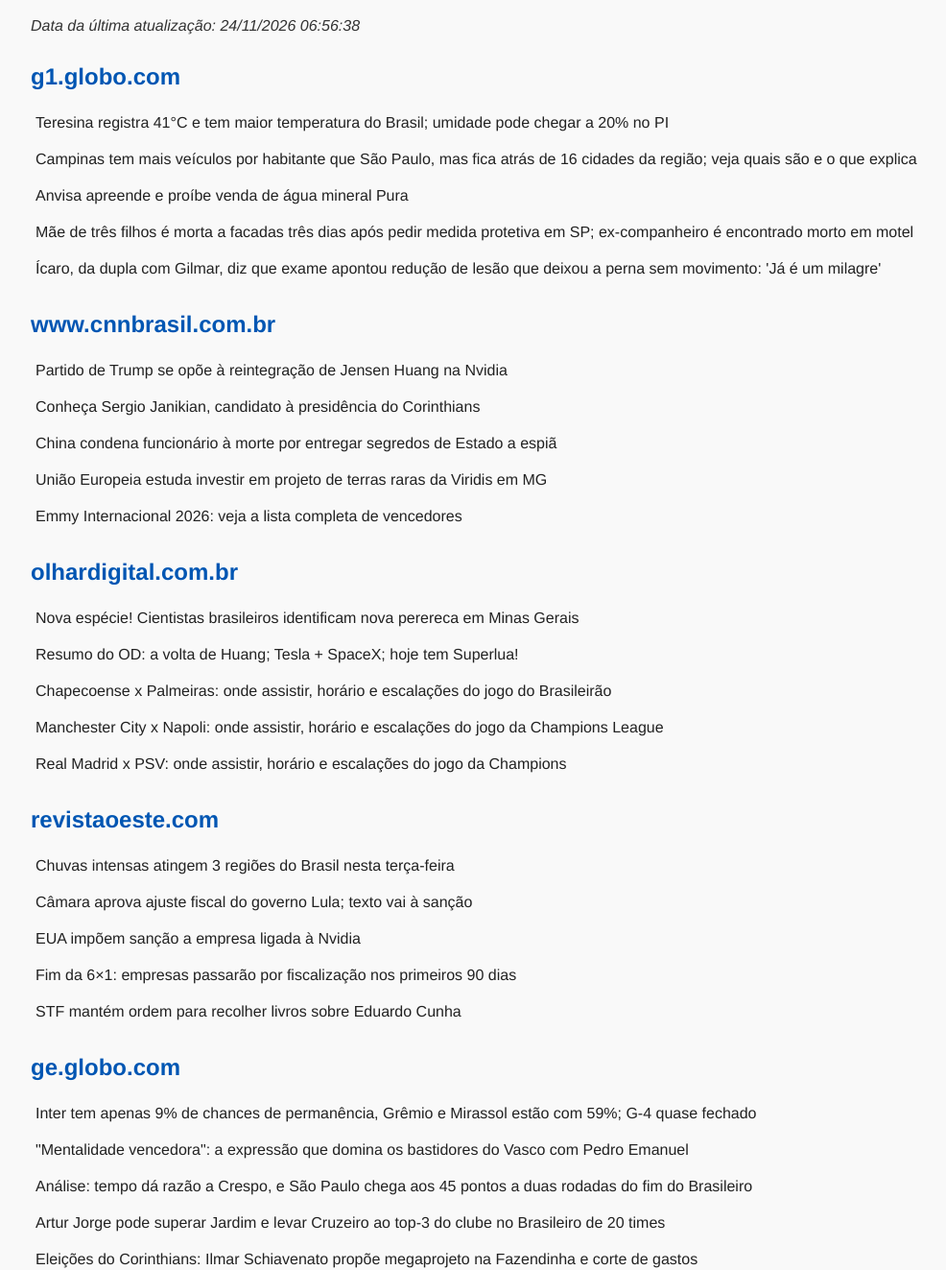
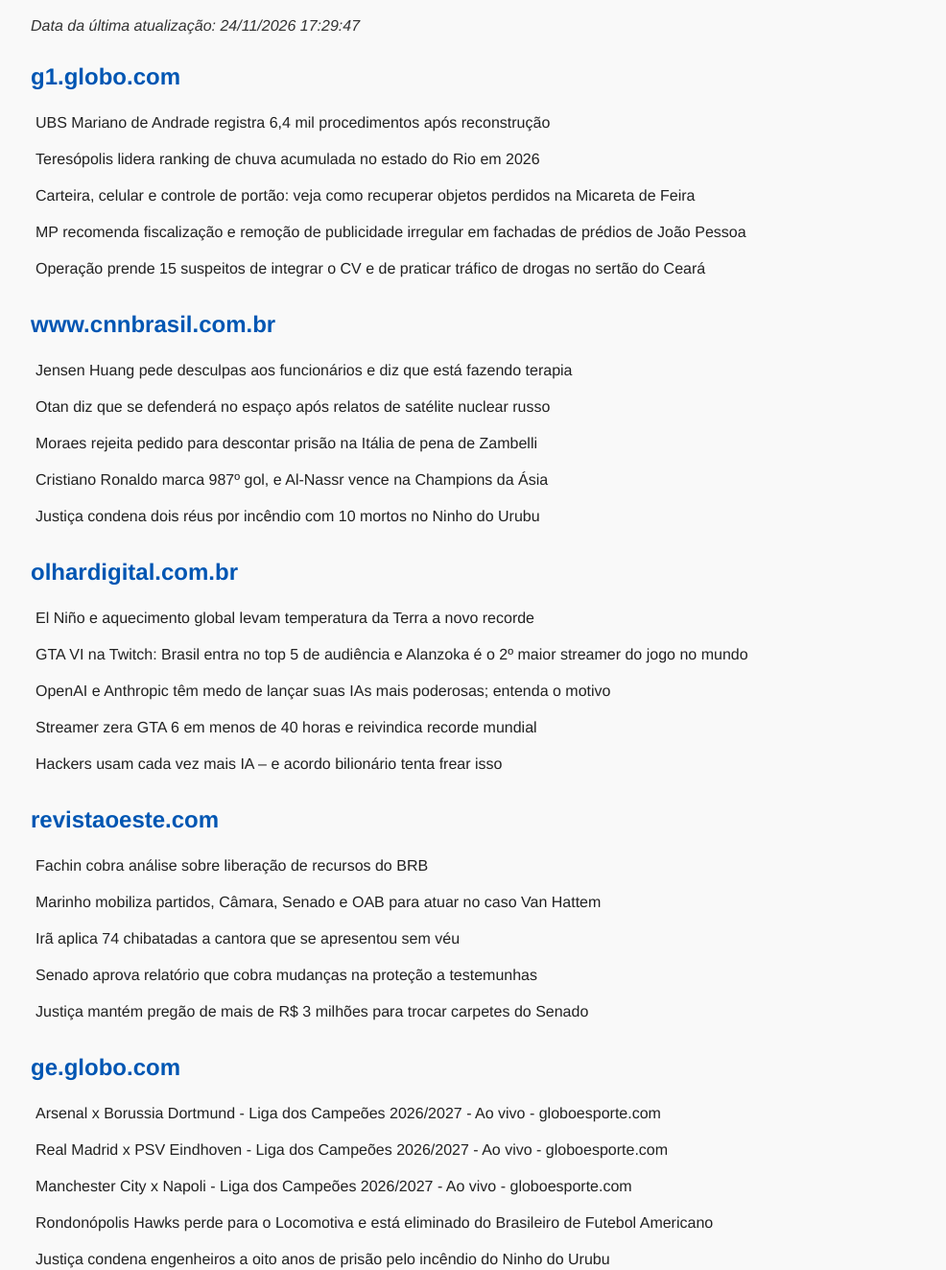
Before and after one commit to Reinaldopinheiro/reinaldopinheiro.github.io, a plain HTML site: page noticias/noticias.html in a window 1280 px wide. Shown: the part 92-1415 px from the top of the page at 96% size, without its empty margins (8-994 px from the left). Drawn offline with Linux system fonts and the light colour scheme.

Commit message:
Automação: Noticias RPC atualizadas

```diff
--- a/noticias/noticias.html
+++ b/noticias/noticias.html
@@ -13,46 +13,46 @@
 </style>
 </head><body>
 <h1>NOTICIAS RPC</h1>
-<p><em>Data da última atualização: 24/11/2026 06:56:38</em></p>
+<p><em>Data da última atualização: 24/11/2026 17:29:47</em></p>
 <h2>g1.globo.com</h2>
 <div class="noticias">
-<div class="noticia"><a href="https://g1.globo.com/pi/piaui/noticia/2026/11/24/teresina-maior-temperatura-do-brasil.ghtml" target="_blank">Teresina registra 41°C e tem maior temperatura do Brasil; umidade pode chegar a 20% no PI</a></div>
-<div class="noticia"><a href="https://g1.globo.com/sp/campinas-regiao/noticia/2026/11/24/campinas-tem-mais-veiculos-por-habitante-que-sao-paulo-mas-fica-atras-de-16-cidades-da-regiao-veja-quais-sao-e-o-que-explica.ghtml" target="_blank">Campinas tem mais veículos por habitante que São Paulo, mas fica atrás de 16 cidades da região; veja quais são e o que explica</a></div>
-<div class="noticia"><a href="https://g1.globo.com/saude/noticia/2026/11/24/anvisa-apreende-e-proibe-venda-de-agua-mineral-pura.ghtml" target="_blank">Anvisa apreende e proíbe venda de água mineral Pura</a></div>
-<div class="noticia"><a href="https://g1.globo.com/sp/sao-paulo/noticia/2026/11/24/mae-de-tres-filhos-e-morta-a-facadas-tres-dias-apos-pedir-medida-protetiva-em-sp-ex-companheiro-e-encontrado-morto-em-motel.ghtml" target="_blank">Mãe de três filhos é morta a facadas três dias após pedir medida protetiva em SP; ex-companheiro é encontrado morto em motel</a></div>
-<div class="noticia"><a href="https://g1.globo.com/go/goias/noticia/2026/11/24/icaro-da-dupla-com-gilmar-diz-que-exame-apontou-reducao-de-lesao-muscular-na-perna-ja-e-um-milagre.ghtml" target="_blank">Ícaro, da dupla com Gilmar, diz que exame apontou redução de lesão que deixou a perna sem movimento: 'Já é um milagre'</a></div>
+<div class="noticia"><a href="https://g1.globo.com/rr/roraima/especial-publicitario/prefeitura-de-boa-vista/boa-vista-a-capital-modelo-da-amazonia/noticia/2026/11/24/ubs-mariano-de-andrade-registra-64-mil-procedimentos-apos-reconstrucao.ghtml" target="_blank">UBS Mariano de Andrade registra 6,4 mil procedimentos após reconstrução</a></div>
+<div class="noticia"><a href="https://g1.globo.com/rj/regiao-serrana/noticia/2026/11/24/teresopolis-lidera-ranking-de-chuva-acumulada-no-estado-do-rio-em-2026.ghtml" target="_blank">Teresópolis lidera ranking de chuva acumulada no estado do Rio em 2026</a></div>
+<div class="noticia"><a href="https://g1.globo.com/ba/feira-de-santana-regiao/noticia/2026/11/24/veja-como-recuperar-objetos-perdidos-na-micareta-de-feira.ghtml" target="_blank">Carteira, celular e controle de portão: veja como recuperar objetos perdidos na Micareta de Feira </a></div>
+<div class="noticia"><a href="https://g1.globo.com/pb/paraiba/noticia/2026/11/24/mp-recomenda-fiscalizacao-e-remocao-de-publicidade-irregular-em-fachadas-de-predios-de-joao-pessoa.ghtml" target="_blank">MP recomenda fiscalização e remoção de publicidade irregular em fachadas de prédios de João Pessoa</a></div>
+<div class="noticia"><a href="https://g1.globo.com/ce/ceara/noticia/2026/11/24/operacao-prende-suspeitos-de-integrar-o-cv-e-de-praticar-trafico-de-drogas-no-sertao-do-ceara.ghtml" target="_blank">Operação prende 15 suspeitos de integrar o CV e de praticar tráfico de drogas no sertão do Ceará</a></div>
 </div>
 <h2>www.cnnbrasil.com.br</h2>
 <div class="noticias">
-<div class="noticia"><a href="https://www.cnnbrasil.com.br/internacional/partido-de-trump-se-opoe-a-reintegracao-de-jensen-huang-na-nvidia/" target="_blank">Partido de Trump se opõe à reintegração de Jensen Huang na Nvidia</a></div>
-<div class="noticia"><a href="https://www.cnnbrasil.com.br/esportes/futebol/corinthians/conheca-sergio-janikian-candidato-a-presidencia-do-corinthians/" target="_blank">Conheça Sergio Janikian, candidato à presidência do Corinthians</a></div>
-<div class="noticia"><a href="https://www.cnnbrasil.com.br/internacional/china-condena-funcionario-a-morte-por-entregar-segredos-de-estado-a-espia/" target="_blank">China condena funcionário à morte por entregar segredos de Estado a espiã</a></div>
-<div class="noticia"><a href="https://www.cnnbrasil.com.br/infra/uniao-europeia-estuda-investir-em-projeto-de-terras-raras-da-viridis-em-mg/" target="_blank">União Europeia estuda investir em projeto de terras raras da Viridis em MG</a></div>
-<div class="noticia"><a href="https://www.cnnbrasil.com.br/pop/streaming/emmy-internacional-2026-veja-a-lista-completa-de-vencedores/" target="_blank">Emmy Internacional 2026: veja a lista completa de vencedores</a></div>
+<div class="noticia"><a href="https://www.cnnbrasil.com.br/economia/money/tecnologia/jensen-huang-pede-desculpas-aos-funcionarios-e-diz-que-esta-fazendo-terapia/" target="_blank">Jensen Huang pede desculpas aos funcionários e diz que está fazendo terapia</a></div>
+<div class="noticia"><a href="https://www.cnnbrasil.com.br/internacional/otan-diz-que-se-defendera-no-espaco-apos-relatos-de-satelite-nuclear-russo/" target="_blank">Otan diz que se defenderá no espaço após relatos de satélite nuclear russo</a></div>
+<div class="noticia"><a href="https://www.cnnbrasil.com.br/politica/moraes-rejeita-pedido-para-descontar-prisao-na-italia-de-pena-de-zambelli/" target="_blank">Moraes rejeita pedido para descontar prisão na Itália de pena de Zambelli</a></div>
+<div class="noticia"><a href="https://www.cnnbrasil.com.br/esportes/futebol/futebol-internacional/cristiano-ronaldo-marca-987o-gol-e-al-nassr-vence-na-champions-da-asia/" target="_blank">Cristiano Ronaldo marca 987º gol, e Al-Nassr vence na Champions da Ásia</a></div>
+<div class="noticia"><a href="https://www.cnnbrasil.com.br/nacional/sudeste/rj/justica-condena-dois-reus-por-incendio-com-10-mortos-no-ninho-do-urubu/" target="_blank">Justiça condena dois réus por incêndio com 10 mortos no Ninho do Urubu</a></div>
 </div>
 <h2>olhardigital.com.br</h2>
 <div class="noticias">
-<div class="noticia"><a href="https://olhardigital.com.br/2026/11/24/ciencia-e-espaco/nova-especie-cientistas-brasileiros-identificam-nova-perereca-em-minas-gerais/" target="_blank">Nova espécie! Cientistas brasileiros identificam nova perereca em Minas Gerais</a></div>
-<div class="noticia"><a href="https://olhardigital.com.br/2026/11/24/pro/resumo-do-od-a-volta-de-huang-tesla-spacex-hoje-tem-superlua/" target="_blank">Resumo do OD: a volta de Huang; Tesla + SpaceX; hoje tem Superlua!</a></div>
-<div class="noticia"><a href="https://olhardigital.com.br/2026/11/24/internet-e-redes-sociais/chapecoense-x-palmeiras-onde-assistir-ao-jogo-do-brasileirao-2026/" target="_blank">Chapecoense x Palmeiras: onde assistir, horário e escalações do jogo do Brasileirão</a></div>
-<div class="noticia"><a href="https://olhardigital.com.br/2026/11/24/internet-e-redes-sociais/manchester-city-x-napoli-onde-assistir-ao-jogo-da-champions-league-2026-2027/" target="_blank">Manchester City x Napoli: onde assistir, horário e escalações do jogo da Champions League</a></div>
-<div class="noticia"><a href="https://olhardigital.com.br/2026/11/24/internet-e-redes-sociais/real-madrid-x-psv-onde-assistir-horario-e-escalacoes-do-jogo-da-champions/" target="_blank">Real Madrid x PSV: onde assistir, horário e escalações do jogo da Champions</a></div>
+<div class="noticia"><a href="https://olhardigital.com.br/2026/11/24/ciencia-e-espaco/el-nino-e-aquecimento-global-levam-temperatura-da-terra-a-novo-recorde/" target="_blank">El Niño e aquecimento global levam temperatura da Terra a novo recorde</a></div>
+<div class="noticia"><a href="https://olhardigital.com.br/2026/11/24/games-e-consoles/gta-vi-twitch-brasil-top-5-alanzoka/" target="_blank">GTA VI na Twitch: Brasil entra no top 5 de audiência e Alanzoka é o 2º maior streamer do jogo no mundo</a></div>
+<div class="noticia"><a href="https://olhardigital.com.br/2026/11/24/inteligencia-artificial/openai-e-anthropic-tem-medo-de-lancar-suas-ias-mais-poderosas-entenda-o-motivo/" target="_blank">OpenAI e Anthropic têm medo de lançar suas IAs mais poderosas; entenda o motivo</a></div>
+<div class="noticia"><a href="https://olhardigital.com.br/2026/11/24/games-e-consoles/gta-6-streamer-speedrun-recorde-mundial-40-horas/" target="_blank">Streamer zera GTA 6 em menos de 40 horas e reivindica recorde mundial</a></div>
+<div class="noticia"><a href="https://olhardigital.com.br/2026/11/24/seguranca/hackers-usam-cada-vez-mais-ia-e-acordo-bilionario-tenta-frear-isso/" target="_blank">Hackers usam cada vez mais IA – e acordo bilionário tenta frear isso</a></div>
 </div>
 <h2>revistaoeste.com</h2>
 <div class="noticias">
-<div class="noticia"><a href="https://revistaoeste.com/brasil/chuvas-intensas-atingem-3-regioes-do-brasil-nesta-terca-feira/" target="_blank">Chuvas intensas atingem 3 regiões do Brasil nesta terça-feira</a></div>
-<div class="noticia"><a href="https://revistaoeste.com/politica/aprovacao-do-ajuste-fiscal-governo-lula/" target="_blank">Câmara aprova ajuste fiscal do governo Lula; texto vai à sanção</a></div>
-<div class="noticia"><a href="https://revistaoeste.com/mundo/eua-sancionam-empresa-ligada-a-nvidia/" target="_blank">EUA impõem sanção a empresa ligada à Nvidia</a></div>
-<div class="noticia"><a href="https://revistaoeste.com/politica/fim-da-6x1-empresas-passarao-por-fiscalizacao-nos-primeiros-90-dias/" target="_blank">Fim da 6×1: empresas passarão por fiscalização nos primeiros 90 dias</a></div>
-<div class="noticia"><a href="https://revistaoeste.com/politica/stf-mantem-ordem-para-recolher-livros-sobre-eduardo-cunha/" target="_blank">STF mantém ordem para recolher livros sobre Eduardo Cunha</a></div>
+<div class="noticia"><a href="https://revistaoeste.com/politica/fachin-cobra-analise-sobre-liberacao-de-recursos-do-brb/" target="_blank">Fachin cobra análise sobre liberação de recursos do BRB</a></div>
+<div class="noticia"><a href="https://revistaoeste.com/politica/imunidade-parlamentar-oposicao-congresso-stf/" target="_blank">Marinho mobiliza partidos, Câmara, Senado e OAB para atuar no caso Van Hattem</a></div>
+<div class="noticia"><a href="https://revistaoeste.com/mundo/ira-aplica-74-chibatadas-a-cantora-que-se-apresentou-sem-veu/" target="_blank">Irã aplica 74 chibatadas a cantora que se apresentou sem véu</a></div>
+<div class="noticia"><a href="https://revistaoeste.com/no-ponto/senado-aprova-relatorio-que-cobra-mudancas-na-protecao-a-testemunhas/" target="_blank">Senado aprova relatório que cobra mudanças na proteção a testemunhas</a></div>
+<div class="noticia"><a href="https://revistaoeste.com/politica/justica-mantem-pregao-de-mais-de-r-3-milhoes-para-trocar-carpetes-do-senado/" target="_blank">Justiça mantém pregão de mais de R$ 3 milhões para trocar carpetes do Senado</a></div>
 </div>
 <h2>ge.globo.com</h2>
 <div class="noticias">
-<div class="noticia"><a href="https://ge.globo.com/gato-mestre/noticia/2026/11/24/inter-tem-apenas-9percent-de-chances-de-permanencia-gremio-e-mirassol-estao-com-59percent-g-4-quase-fechado.ghtml" target="_blank">Inter tem apenas 9% de chances de permanência, Grêmio e Mirassol estão com 59%; G-4 quase fechado</a></div>
-<div class="noticia"><a href="https://ge.globo.com/futebol/times/vasco/noticia/2026/11/24/mentalidade-vencedora-a-expressao-que-domina-os-bastidores-do-vasco-com-pedro-emanuel.ghtml" target="_blank">"Mentalidade vencedora": a expressão que domina os bastidores do Vasco com Pedro Emanuel</a></div>
-<div class="noticia"><a href="https://ge.globo.com/futebol/times/sao-paulo/noticia/2026/11/24/analise-tempo-da-razao-a-crespo-e-sao-paulo-chega-aos-45-pontos-a-duas-rodadas-do-fim-do-brasileiro.ghtml" target="_blank">Análise: tempo dá razão a Crespo, e São Paulo chega aos 45 pontos a duas rodadas do fim do Brasileiro</a></div>
-<div class="noticia"><a href="https://ge.globo.com/futebol/times/cruzeiro/noticia/2026/11/24/artur-jorge-pode-superar-jardim-e-levar-cruzeiro-ao-top-3-do-clube-no-brasileiro-de-20-times.ghtml" target="_blank">Artur Jorge pode superar Jardim e levar Cruzeiro ao top-3 do clube no Brasileiro de 20 times</a></div>
-<div class="noticia"><a href="https://ge.globo.com/futebol/times/corinthians/noticia/2026/11/24/eleicoes-do-corinthians-ilmar-schiavenato-propoe-megaprojeto-na-fazendinha-e-corte-de-gastos.ghtml" target="_blank">Eleições do Corinthians: Ilmar Schiavenato propõe megaprojeto na Fazendinha e corte de gastos</a></div>
+<div class="noticia"><a href="https://ge.globo.com/futebol/futebol-internacional/liga-dos-campeoes/jogo/24-11-2026/Arsenal-Borussiadortmund.ghtml" target="_blank">Arsenal x Borussia Dortmund - Liga dos Campeões 2026/2027 - Ao vivo - globoesporte.com</a></div>
+<div class="noticia"><a href="https://ge.globo.com/futebol/futebol-internacional/liga-dos-campeoes/jogo/24-11-2026/realmadrid-psveindhoven.ghtml" target="_blank">Real Madrid x PSV Eindhoven - Liga dos Campeões 2026/2027 - Ao vivo - globoesporte.com</a></div>
+<div class="noticia"><a href="https://ge.globo.com/futebol/futebol-internacional/liga-dos-campeoes/jogo/24-11-2026/Manchestercity-napoli.ghtml" target="_blank">Manchester City x Napoli - Liga dos Campeões 2026/2027 - Ao vivo - globoesporte.com</a></div>
+<div class="noticia"><a href="https://ge.globo.com/mt/noticia/2026/11/24/rondonopolis-hawks-perde-para-o-locomotiva-e-esta-eliminado-do-brasileiro-de-futebol-americano.ghtml" target="_blank">Rondonópolis Hawks perde para o Locomotiva e está eliminado do Brasileiro de Futebol Americano</a></div>
+<div class="noticia"><a href="https://ge.globo.com/futebol/times/flamengo/noticia/2026/11/24/justica-condena-engenheiros-a-oito-anos-de-prisao-pelo-incendio-do-ninho-do-urubu.ghtml" target="_blank">Justiça condena engenheiros a oito anos de prisão pelo incêndio do Ninho do Urubu </a></div>
 </div>
 <footer>
   <p>© 2026 Copyright Reinaldo Pinheiro Consultoria com Gemini - Versão 5.5 (Script Automático)</p>
```
